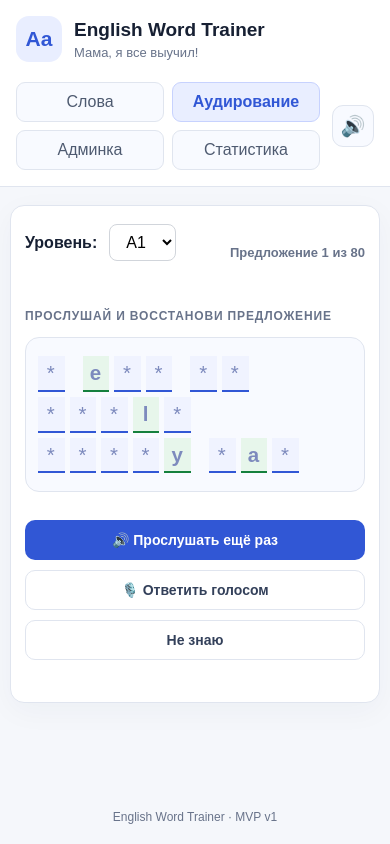
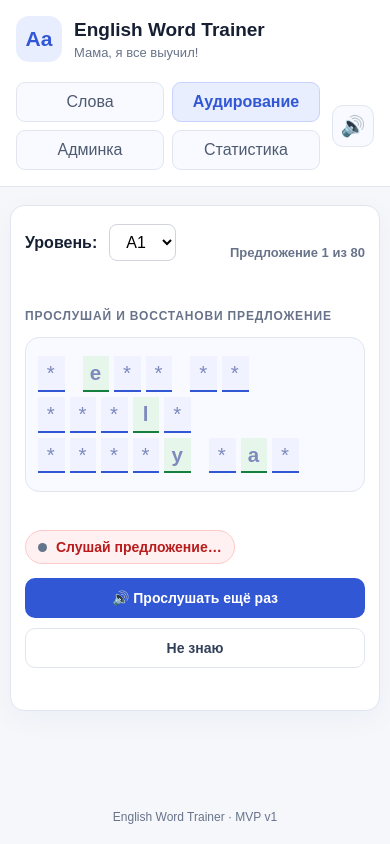
Before and after one commit to koretskyi/english-word-trainer, a React (Vite) app: page / in a window 390 px wide. Both pictures are taken after a click on the button "Аудирование". Built offline with nearby package versions, Linux system fonts and the light colour scheme.

Commit message:
Start microphone after playback and show recognized answer

```diff
--- a/src/pages/AuditionPage.jsx
+++ b/src/pages/AuditionPage.jsx
@@ -30,7 +30,7 @@ function normalizeSentence(value) {
     .trim();
 }
 
-function speakAuditionSentence(text, onFinished) {
+function speakAuditionSentence(text, onFinished, onError) {
   if (!text || !("speechSynthesis" in window) || !("SpeechSynthesisUtterance" in window)) {
     return false;
   }
@@ -39,7 +39,7 @@ function speakAuditionSentence(text, onFinished) {
   const utterance = new SpeechSynthesisUtterance(text);
   if (onFinished) {
     utterance.onend = onFinished;
-    utterance.onerror = onFinished;
+    utterance.onerror = onError;
   }
   const englishVoices = window.speechSynthesis.getVoices()
     .filter((voice) => /^en(-|_)/i.test(voice.lang));
@@ -68,15 +68,12 @@ export default function AuditionPage({ sentences, selectedLevel, setSelectedLeve
   const [cardIndex, setCardIndex] = useState(0);
   const [voiceAnswer, setVoiceAnswer] = useState("");
   const [result, setResult] = useState("");
-  const [listening, setListening] = useState(false);
   const [speechError, setSpeechError] = useState("");
   const [dontKnowCountdown, setDontKnowCountdown] = useState(null);
-  const mediaRecorderRef = useRef(null);
-  const audioChunksRef = useRef([]);
-  const [transcribing, setTranscribing] = useState(false);
   const [autoVoiceStatus, setAutoVoiceStatus] = useState("idle");
   const autoVoiceRef = useRef(null);
   const manualInputRef = useRef(false);
+  const retryTimerRef = useRef(null);
   const wordInputRefs = useRef([]);
   const sentence = filteredSentences.length
     ? filteredSentences[cardIndex % filteredSentences.length]
@@ -138,21 +135,20 @@ export default function AuditionPage({ sentences, selectedLevel, setSelectedLeve
     autoVoiceRef.current?.stop();
     const capture = startAutoVoiceCapture({
       onStatus: setAutoVoiceStatus,
-      onError: (message) => {
-        setSpeechError(message);
-      },
+      onError: setSpeechError,
       onText: (recognizedText) => {
         if (manualInputRef.current || result === "correct") return;
+        setVoiceAnswer(recognizedText);
         if (normalizeSentence(recognizedText) === normalizeSentence(englishText)) {
-          setVoiceAnswer(recognizedText);
           setSpeechError("");
           setResult("correct");
         } else {
-          setVoiceAnswer("");
-          setSpeechError("Ответ не совпал. Повтори ещё раз.");
-          window.setTimeout(() => {
+          setSpeechError("Ответ неправильный. Микрофон включится снова через секунду.");
+          setResult("");
+          window.clearTimeout(retryTimerRef.current);
+          retryTimerRef.current = window.setTimeout(() => {
             if (!manualInputRef.current && result !== "correct") startAutomaticListening();
-          }, 500);
+          }, 1000);
         }
       },
     });
@@ -160,39 +156,42 @@ export default function AuditionPage({ sentences, selectedLevel, setSelectedLeve
     capture.start();
   }
 
+  function playSentenceAndListen() {
+    if (manualInputRef.current || !englishText || result === "correct") return;
+    window.clearTimeout(retryTimerRef.current);
+    autoVoiceRef.current?.stop();
+    setSpeechError("");
+    setAutoVoiceStatus("speaking");
+    const ok = speakAuditionSentence(englishText,
+      () => { if (!manualInputRef.current && result !== "correct") startAutomaticListening(); },
+      () => { setAutoVoiceStatus("idle"); setSpeechError("Не удалось озвучить предложение."); }
+    );
+    if (!ok) {
+      setAutoVoiceStatus("idle");
+      setSpeechError("Браузер не поддерживает озвучивание.");
+    }
+  }
+
   useEffect(() => {
-    if (audioEnabled && englishText) {
-      const started = speakAuditionSentence(englishText, startAutomaticListening);
-      if (!started) startAutomaticListening();
-    }
+    if (audioEnabled && englishText) playSentenceAndListen();
     return () => {
+      window.clearTimeout(retryTimerRef.current);
       if ("speechSynthesis" in window) window.speechSynthesis.cancel();
       autoVoiceRef.current?.stop();
       autoVoiceRef.current = null;
-      setAutoVoiceStatus("idle");
     };
   }, [sentence?.id, englishText, audioEnabled]);
 
-  useEffect(() => () => {
-    mediaRecorderRef.current?.stream?.getTracks?.().forEach((track) => track.stop());
-    mediaRecorderRef.current?.stop?.();
-  }, []);
-
-  function validateSentence(text) {
-    if (!text.trim()) return;
-    setVoiceAnswer(text);
-    setResult(normalizeSentence(text) === normalizeSentence(englishText) ? "correct" : "incorrect");
-    mediaRecorderRef.current?.stop?.();
-  }
-
   function updateWordAnswer(token, nextValue) {
     manualInputRef.current = true;
+    window.clearTimeout(retryTimerRef.current);
     autoVoiceRef.current?.stop();
     setAutoVoiceStatus("idle");
     const nextAnswers = { ...wordAnswers, [token.id]: nextValue };
     setWordAnswers(nextAnswers);
     setVoiceAnswer("");
     setResult("");
+    window.clearTimeout(retryTimerRef.current);
 
     const assembled = maskedTokens.map((part) => {
       if (!part.isWord) return part.value;
@@ -206,75 +205,12 @@ export default function AuditionPage({ sentences, selectedLevel, setSelectedLeve
 
     if (complete) {
       setResult(normalizeSentence(assembled) === normalizeSentence(englishText) ? "correct" : "incorrect");
-      mediaRecorderRef.current?.stop?.();
-    }
-  }
-
-  async function startListening() {
-    if (listening) {
-      mediaRecorderRef.current?.stop?.();
-      return;
-    }
-    if (!navigator.mediaDevices?.getUserMedia || !window.MediaRecorder) {
-      setSpeechError("Запись аудио не поддерживается этим браузером. Попробуй Chrome или Edge.");
-      return;
-    }
-    try {
-      setSpeechError("");
-      setVoiceAnswer("");
-      const stream = await navigator.mediaDevices.getUserMedia({ audio: true });
-      const mimeType = ["audio/webm;codecs=opus", "audio/webm", "audio/mp4"]
-        .find((type) => MediaRecorder.isTypeSupported(type));
-      const recorder = mimeType ? new MediaRecorder(stream, { mimeType }) : new MediaRecorder(stream);
-      mediaRecorderRef.current = recorder;
-      audioChunksRef.current = [];
-      recorder.ondataavailable = (event) => {
-        if (event.data?.size) audioChunksRef.current.push(event.data);
-      };
-      recorder.onerror = () => {
-        stream.getTracks().forEach((track) => track.stop());
-        setListening(false);
-        setSpeechError("Не удалось записать звук. Попробуй ещё раз.");
-      };
-      recorder.onstop = async () => {
-        stream.getTracks().forEach((track) => track.stop());
-        setListening(false);
-        const blob = new Blob(audioChunksRef.current, { type: recorder.mimeType || "audio/webm" });
-        audioChunksRef.current = [];
-        if (!blob.size) {
-          setSpeechError("Запись пустая. Попробуй ещё раз.");
-          return;
-        }
-        setTranscribing(true);
-        try {
-          const response = await fetch("/api/transcribe", {
-            method: "POST",
-            headers: { "Content-Type": blob.type },
-            body: blob,
-          });
-          const data = await response.json().catch(() => ({}));
-          if (!response.ok) throw new Error(data.error || data.detail || "Ошибка распознавания речи.");
-          if (!data.text?.trim()) throw new Error("Не удалось разобрать речь. Попробуй ещё раз.");
-          validateSentence(data.text);
-        } catch (error) {
-          setSpeechError(error.message || "Ошибка отправки аудио на распознавание.");
-        } finally {
-          setTranscribing(false);
-        }
-      };
-      recorder.start();
-      setListening(true);
-    } catch (error) {
-      setListening(false);
-      setSpeechError(error.name === "NotAllowedError"
-        ? "Разреши доступ к микрофону в браузере."
-        : "Не удалось включить микрофон. Проверь подключение.");
     }
   }
 
   function handleDontKnow() {
-    if (listening) mediaRecorderRef.current?.stop?.();
-    setListening(false);
+    autoVoiceRef.current?.stop();
+    setAutoVoiceStatus("idle");
     setVoiceAnswer("");
     setResult("");
     setSpeechError("");
@@ -282,7 +218,6 @@ export default function AuditionPage({ sentences, selectedLevel, setSelectedLeve
   }
 
   function nextCard() {
-    mediaRecorderRef.current?.stop?.();
     setCardIndex((current) => (current + 1) % Math.max(1, filteredSentences.length));
   }
 
@@ -348,15 +283,12 @@ export default function AuditionPage({ sentences, selectedLevel, setSelectedLeve
       {autoVoiceStatus !== "idle" && (
         <div className="auto-voice-indicator" role="status" aria-live="polite">
           <span className={autoVoiceStatus === "listening" ? "auto-voice-dot is-listening" : "auto-voice-dot"} />
-          {autoVoiceStatus === "listening" ? "Микрофон активен — слушаю…" : "Распознаю речь…"}
+          {autoVoiceStatus === "speaking" ? "Слушай предложение…" : autoVoiceStatus === "listening" ? "Микрофон активен — слушаю…" : "Распознаю речь…"}
         </div>
       )}
       <div className="audition-audio-actions">
-        <button className="button button-primary" type="button" onClick={() => speakAuditionSentence(englishText)}>
+        <button className="button button-primary" type="button" onClick={playSentenceAndListen} disabled={result === "correct" || manualInputRef.current}>
           <span aria-hidden="true">🔊</span> Прослушать ещё раз
-        </button>
-        <button className="button button-secondary" type="button" onClick={startListening} disabled={transcribing || result === "correct"}>
-          <span aria-hidden="true">🎙️</span> {transcribing ? "Распознаю..." : listening ? "Остановить и распознать" : "Ответить голосом"}
         </button>
         <button className="button button-secondary" type="button" onClick={handleDontKnow} disabled={dontKnowCountdown !== null}>
           Не знаю
```
